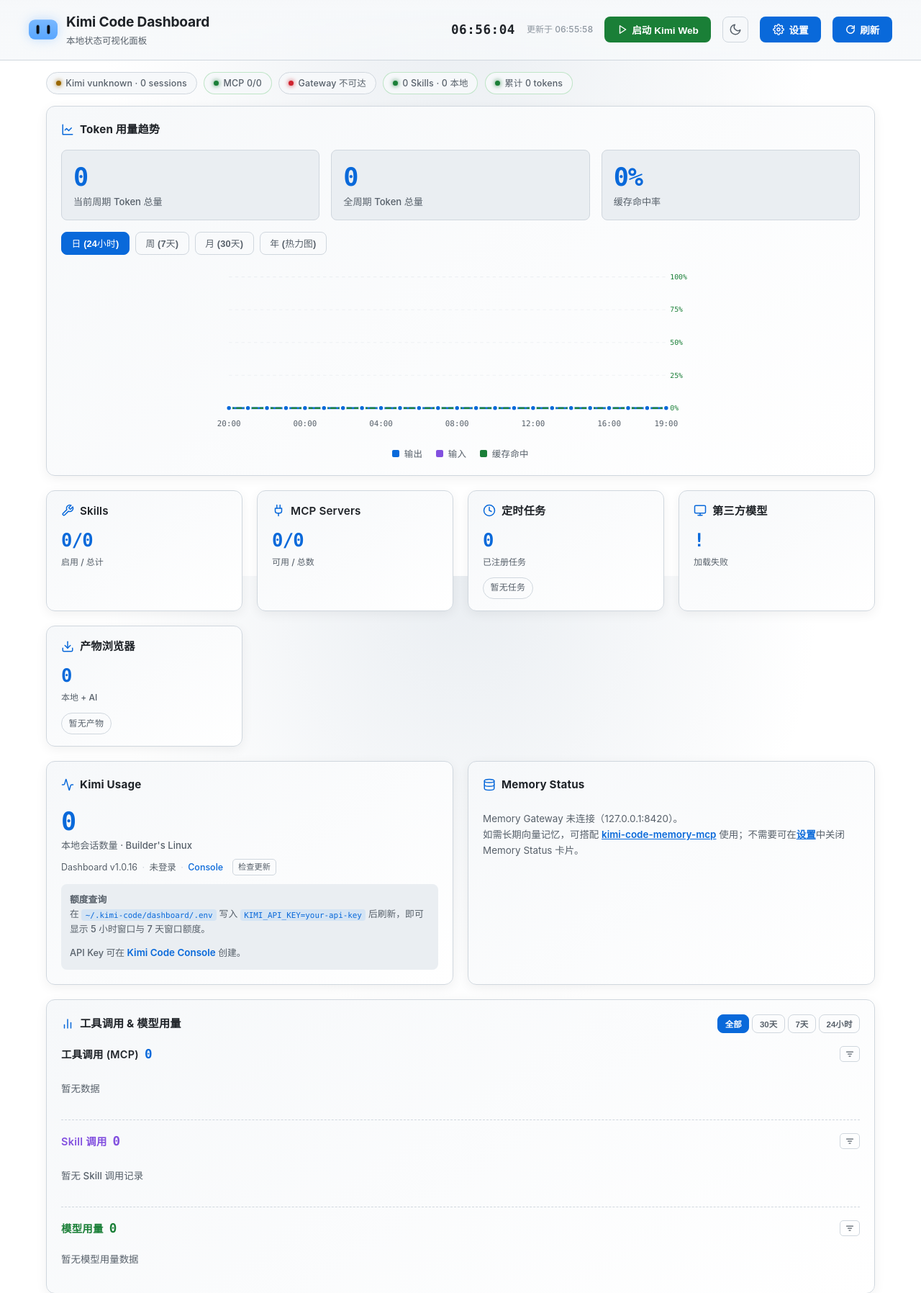
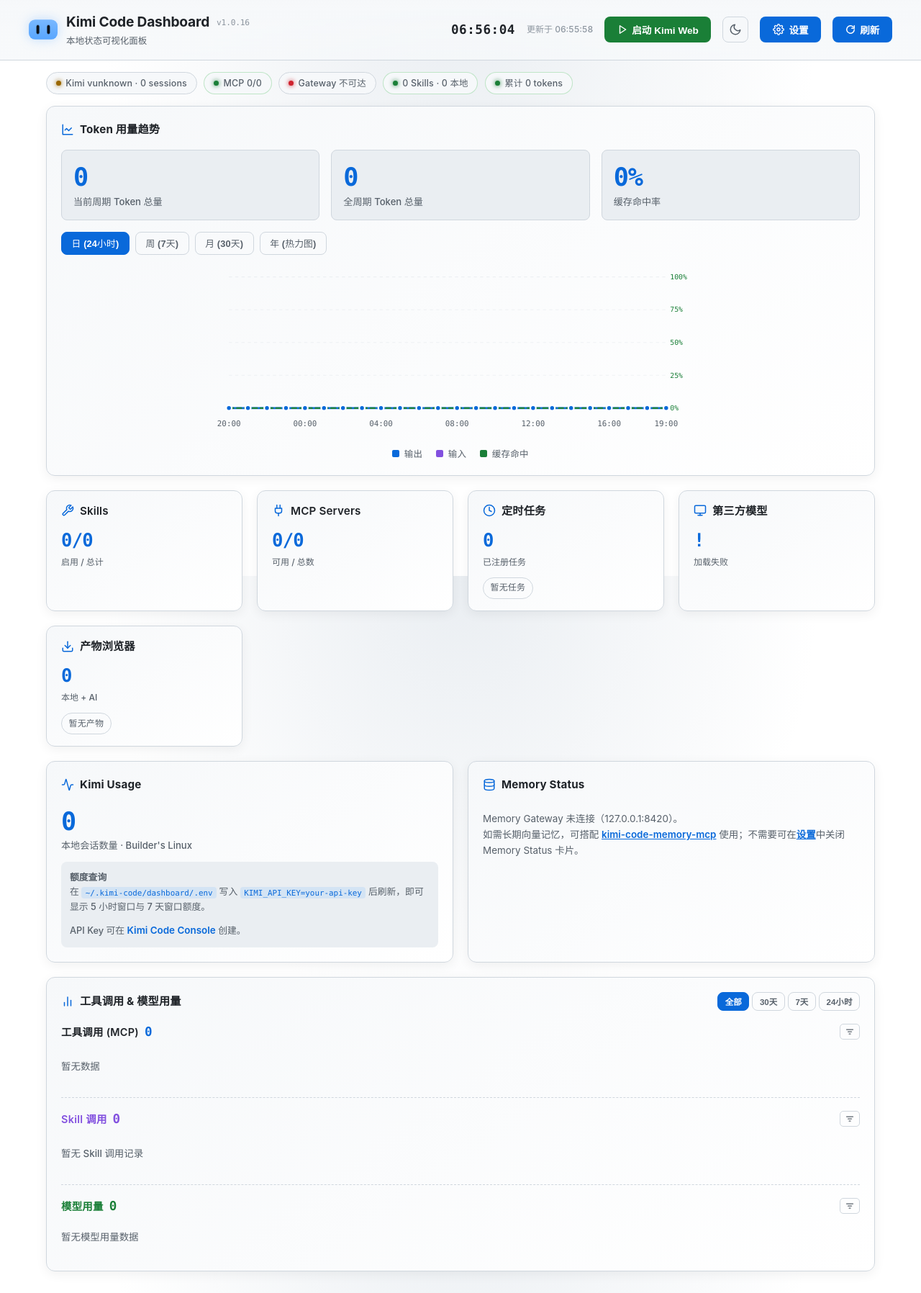
Before and after one commit to perinchiang/kimi-code-dashboard, a Flask app: page / in a window 1280 px wide. Shown: the top 1796 px of the page at 72% size. Run offline with Flask 3, Linux system fonts and the light colour scheme; data that the repository does not hold is empty.

Commit message:
ui: 将 Dashboard 版本移到标题旁并简化 Kimi Usage 卡片；为检查更新添加 toast 反馈

```diff
--- a/static/js/app.js
+++ b/static/js/app.js
@@ -883,18 +883,9 @@ async function loadKimi() {
         statusData.kimi = data;
 
         var deviceLabel = data.deviceLabel || '本地';
-        var dashboardVer = (window.dashboardVersion || '1.0.0');
         document.getElementById('kimiSummary').innerHTML =
             '<div class="metric">' + data.sessionCount + '</div>' +
-            '<div class="metric-label">本地会话数量 &middot; ' + escapeHtml(deviceLabel) + '</div>' +
-            '<div class="kimi-meta-row">' +
-                '<span>Dashboard v' + escapeHtml(dashboardVer) + '</span>' +
-                '<span class="sep">·</span>' +
-                '<span>' + (data.loggedIn ? '已登录' : '未登录') + '</span>' +
-                '<span class="sep">·</span>' +
-                '<a class="console-link-inline" href="' + data.consoleUrl + '" target="_blank" rel="noopener">Console</a>' +
-                '<span id="kimiUpdateBtnSlot" style="margin-left:0.4rem"></span>' +
-            '</div>';
+            '<div class="metric-label">本地会话数量 &middot; ' + escapeHtml(deviceLabel) + '</div>';
 
         var quotaHtml = '';
         if (!quota.configured) {
@@ -961,6 +952,7 @@ function renderVersionCheck(r) {
         renderStatusBar();
         setUpdateSlot('<button class="vc-btn vc-btn-sm" onclick="checkKimiUpdate()">重试</button>');
         if (box) box.innerHTML = '<div class="vc-row"><span class="vc-error">最新版查询失败: ' + (r.message || r.error) + '</span></div>';
+        showToast('版本检查失败: ' + escapeHtml(r.message || r.error), 5000);
         return;
     }
     if (r && r.updateAvailable) {
@@ -973,6 +965,7 @@ function renderVersionCheck(r) {
         else if (r.releaseUrl) html += '<a class="vc-link" href="' + r.releaseUrl + '" target="_blank" rel="noopener">Release</a>';
         html += '</div>';
         if (box) box.innerHTML = html;
+        showToast('发现新版本 <strong>' + escapeHtml(r.latest) + '</strong>，点击状态栏 Kimi pill 即可更新', 6000);
         return;
     }
     if (r && r.current) {
@@ -980,6 +973,7 @@ function renderVersionCheck(r) {
         renderStatusBar();
         setUpdateSlot('<span class="vc-tag vc-tag-ok" style="font-size:0.72rem;padding:0.12rem 0.45rem;cursor:pointer" onclick="checkKimiUpdate()" title="点击重新检查">\u2713 已是最新</span>');
         if (box) box.innerHTML = '';
+        showToast('当前已是最新版本 <strong>' + escapeHtml(r.current) + '</strong>', 3000);
         return;
     }
     // 默认/初始状态：手动检查按钮放在 Console 右侧 slot 里
@@ -2451,6 +2445,8 @@ async function loadDashboardVersion() {
     try {
         var data = await fetchJSON('/api/dashboard-version');
         window.dashboardVersion = data.version || '1.0.0';
+        var el = document.getElementById('headerDashboardVersion');
+        if (el) el.textContent = 'v' + (data.version || '1.0.0');
     } catch (e) {
         window.dashboardVersion = '1.0.0';
     }
--- a/templates/index.html
+++ b/templates/index.html
@@ -620,6 +620,6 @@
     </div>
 
     <script src="/static/js/charts.js?v=12"></script>
-    <script src="/static/js/app.js?v=62"></script>
+    <script src="/static/js/app.js?v=63"></script>
 </body>
 </html>
```
